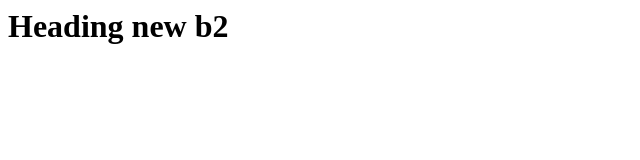
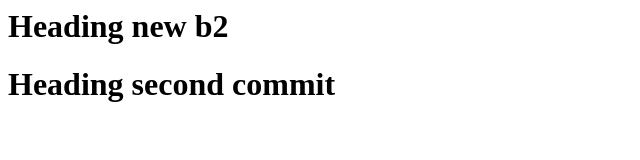
Before and after one commit to AdityaMSamaga/Git, a plain HTML site: page index.html in a window 1280 px wide. Shown: the whole page, without its empty margins (0-640 px from the left). Drawn offline with Linux system fonts and the light colour scheme.

Commit message:
b2 new commit

```diff
--- a/index.html
+++ b/index.html
@@ -1,4 +1,5 @@
 <head></head>
 <body>
 	<h1>Heading new b2</h1>
+	<h1>Heading second commit</h1>
 </body>
```
